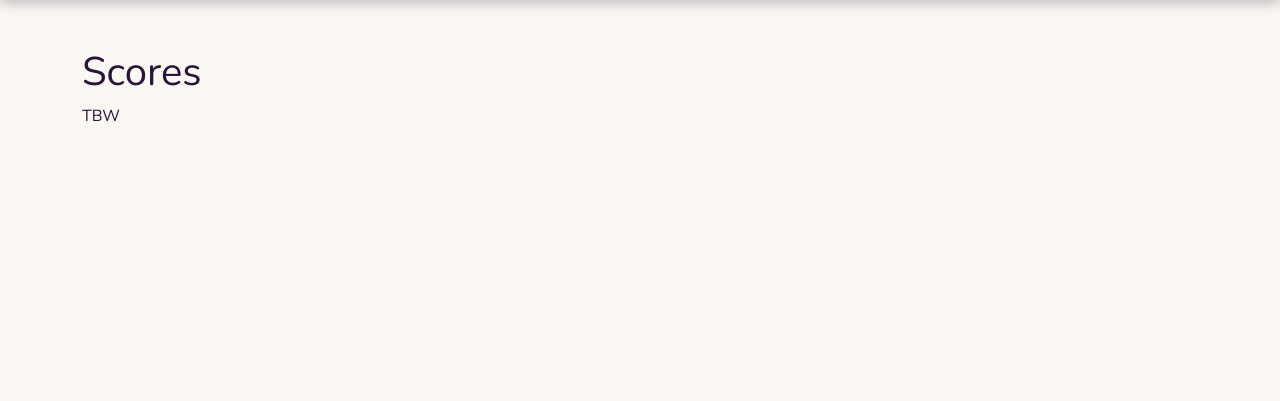
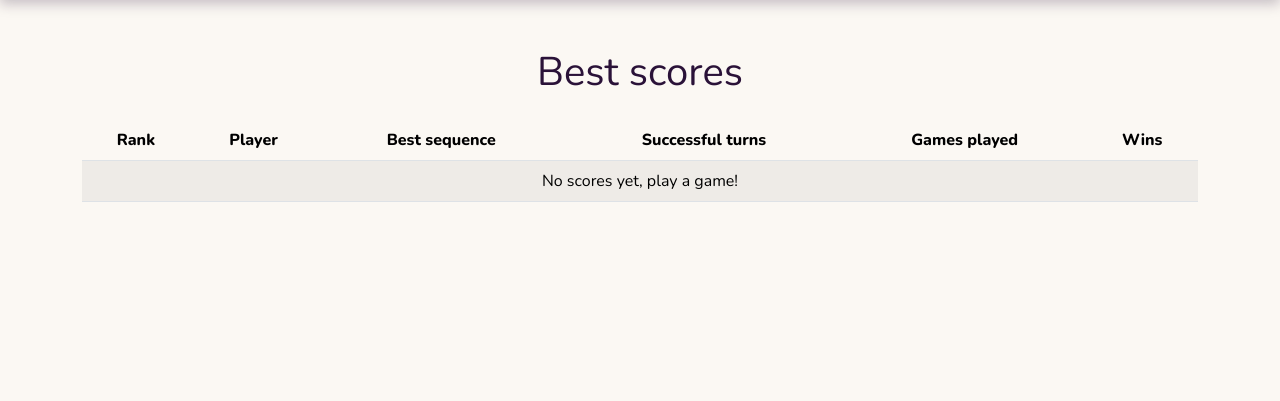
Before and after one commit to Taha-130/Le-jeu-de-Simon, a Django app: page /lobby/scores/ in a window 1280 px wide. Shown: the part 65-466 px from the top of the page. Run offline with Django 5.2, Linux system fonts and the light colour scheme; data comes from the database, SQL or seed files in the repository; parts of the project's set-up code (start-up, migrations or seed data) failed here and were passed over; some libraries are stand-ins or nearby versions.

Commit message:
Add best scores table

```diff
--- a/simon_project/lobby/templates/lobby/scores.html
+++ b/simon_project/lobby/templates/lobby/scores.html
@@ -1,11 +1,36 @@
 {% extends "base.html" %}
 
-{% block title %}Scores{% endblock%}
+{% block title %}Scores{% endblock %}
 
 {% block main %}
+<h1 class="text-center mb-4">Best scores</h1>
 
-<h1>Scores</h1>
-
-<p>TBW</p>
-
+<table class="table table-striped text-center">
+  <thead>
+    <tr>
+      <th>Rank</th>
+      <th>Player</th>
+      <th>Best sequence</th>
+      <th>Successful turns</th>
+      <th>Games played</th>
+      <th>Wins</th>
+    </tr>
+  </thead>
+  <tbody>
+    {% for player in players %}
+    <tr {% if player.username == user.username %}class="table-warning"{% endif %}>
+      <td>{{ forloop.counter }}</td>
+      <td>{{ player.username }}</td>
+      <td>{{ player.best_sequence }}</td>
+      <td>{{ player.total_turns }}</td>
+      <td>{{ player.games_played }}</td>
+      <td>{{ player.wins }}</td>
+    </tr>
+    {% empty %}
+    <tr>
+      <td colspan="6">No scores yet, play a game!</td>
+    </tr>
+    {% endfor %}
+  </tbody>
+</table>
 {% endblock %}
--- a/simon_project/lobby/views.py
+++ b/simon_project/lobby/views.py
@@ -6,6 +6,7 @@ from channels.layers import get_channel_layer
 from . import game_logic
 from .models import Game, Player
 import secrets, string
+from django.contrib.auth import get_user_model
 from django.db.models import Max
 
 
@@ -98,7 +99,37 @@ def create_game(request):
     return redirect("lobby:index")
 
 def scores(request):
-    return render(request, "lobby/scores.html", {"user": request.user})
+    User = get_user_model()
+    rows = []
+
+    for user in User.objects.all():
+        # every game this user played that actually started
+        participations = Player.objects.filter(user=user, game__launched=True)
+
+        games_played = participations.count()
+        if games_played == 0:
+            continue  # never played: not in the table
+
+        best_sequence = 0
+        total_turns = 0
+        for participation in participations:
+            best_sequence = max(best_sequence, participation.longest_sequence)
+            total_turns = total_turns + participation.successful_turns
+
+        wins = Game.objects.filter(winner=user).count()
+
+        rows.append({
+            "username": user.username,
+            "best_sequence": best_sequence,
+            "total_turns": total_turns,
+            "games_played": games_played,
+            "wins": wins,
+        })
+
+    # best sequence first, then most turns
+    rows.sort(key=lambda row: (row["best_sequence"], row["total_turns"]), reverse=True)
+
+    return render(request, "lobby/scores.html", {"players": rows})
 
 def generate_unique_code():
     while True:
```
